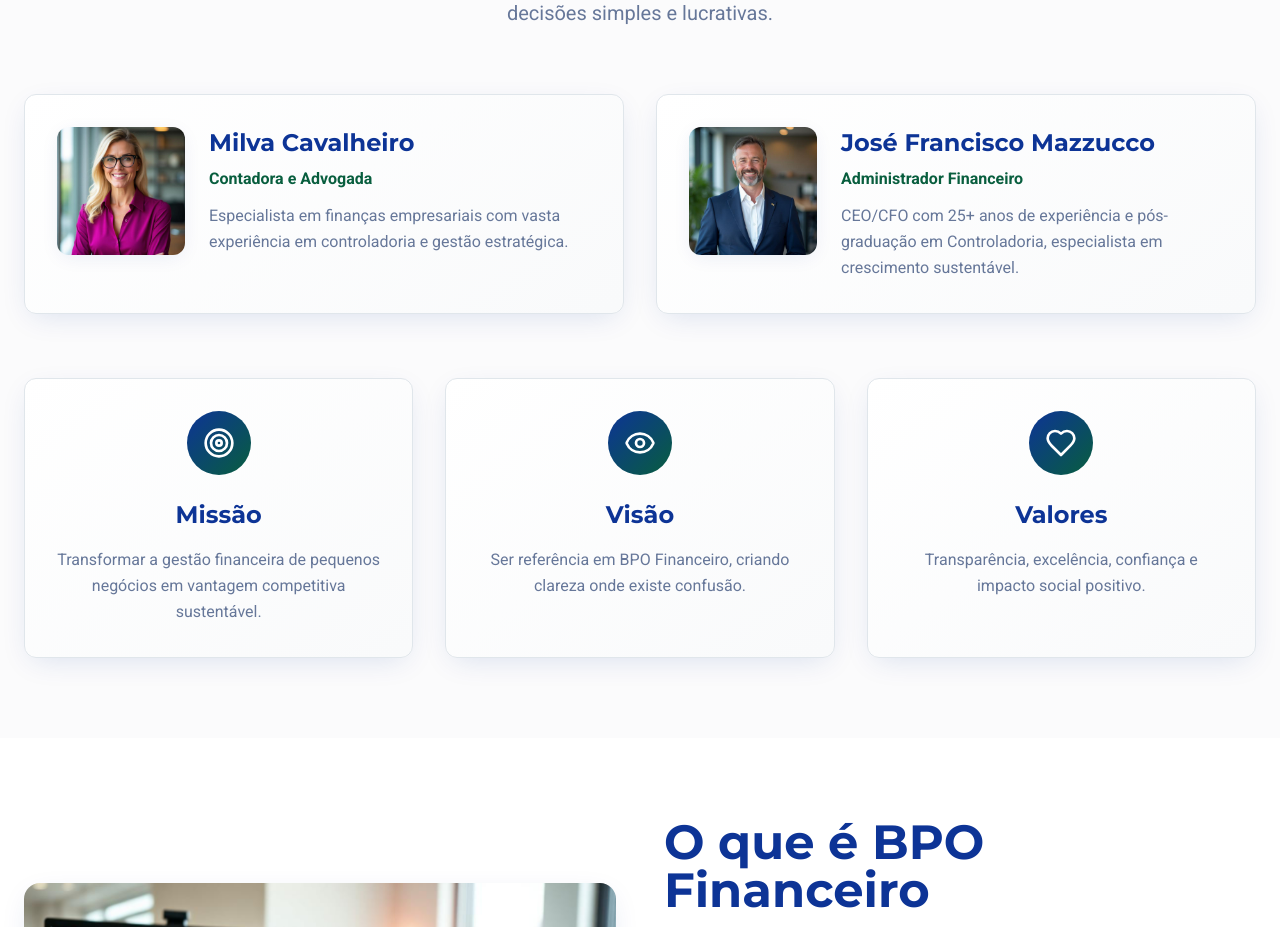
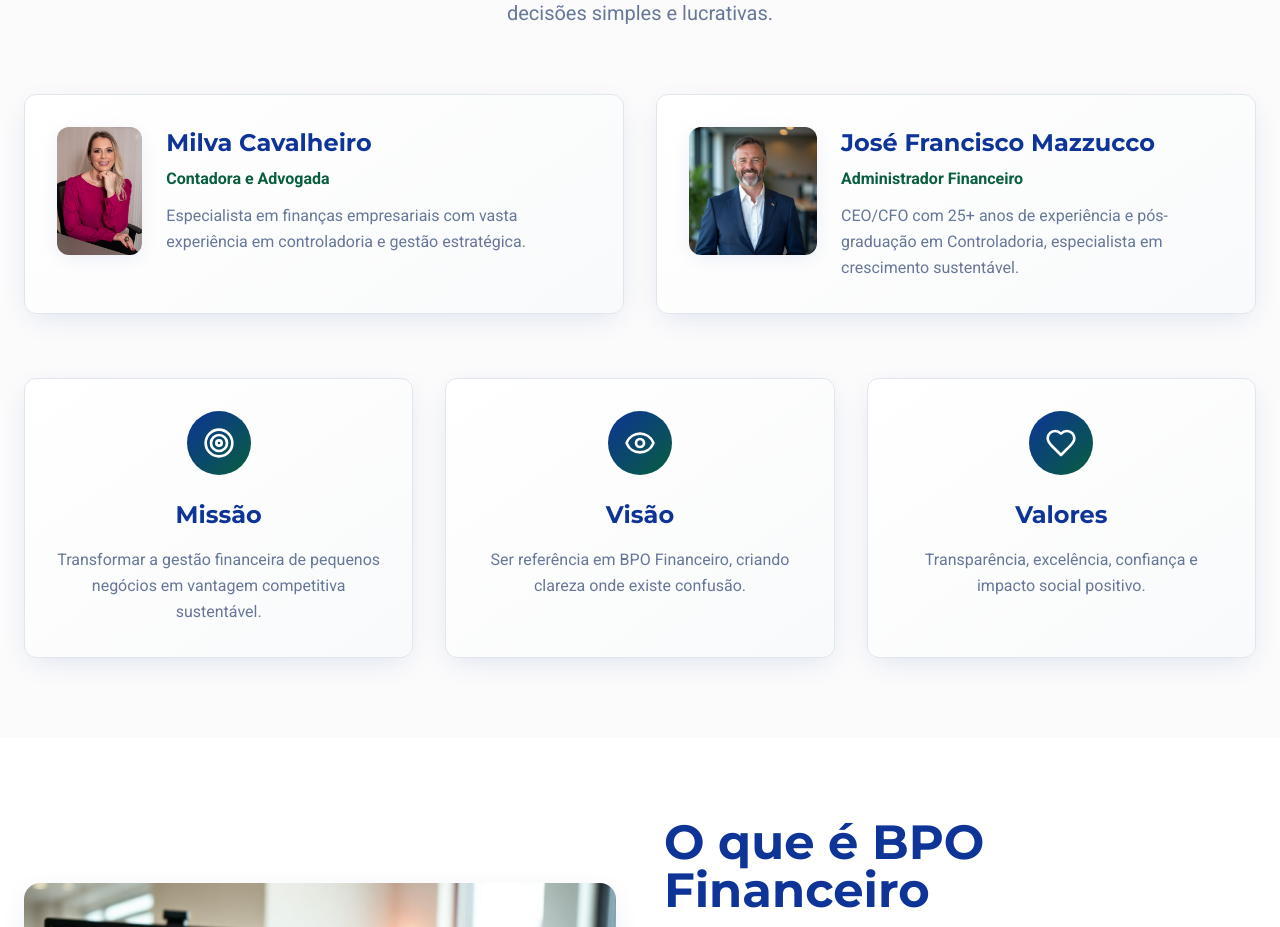
Before and after one commit to advmilva-hash/navora-financial-clarity, a React (Vite) app: page / in a window 1280 px wide. Shown: the part 1020-1947 px from the top of the page. Built offline with nearby package versions, Linux system fonts and the light colour scheme; the HTML template or start-up script is replaced by a standard one.

Commit message:
Update Milva's photo

```diff
--- a/src/components/About.tsx
+++ b/src/components/About.tsx
@@ -1,6 +1,5 @@
 import { Card } from "@/components/ui/card";
 import { Eye, Target, Heart } from "lucide-react";
-import milvaImage from "@/assets/milva-real.jpg";
 import joseImage from "@/assets/jose-real.jpg";
 
 const About = () => {
@@ -27,7 +26,7 @@ const About = () => {
       name: "Milva Cavalheiro",
       role: "Contadora e Advogada",
       description: "Especialista em finanças empresariais com vasta experiência em controladoria e gestão estratégica.",
-      image: milvaImage
+      image: "/lovable-uploads/b2dc1879-45ad-4afb-98c9-c0ad311a4c24.png"
     },
     {
       name: "José Francisco Mazzucco",
```
Also changed, not shown: public/lovable-uploads/b2dc1879-45ad-4afb-98c9-c0ad311a4c24.png (added).
